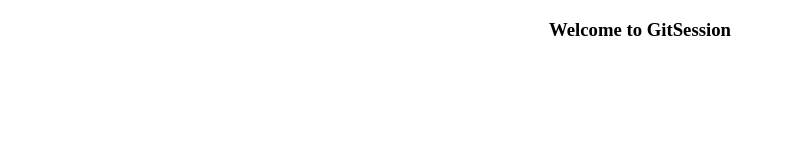
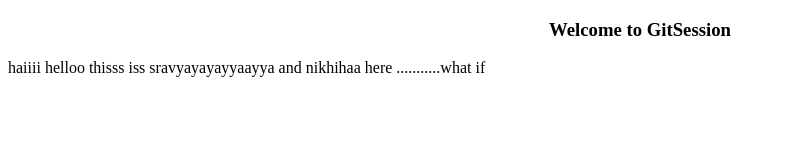
Before and after one commit to sravya-rudraraju06/git_demo, a plain HTML site: page index.html in a window 1280 px wide. Shown: the whole page, without its empty margins (0-785 px from the left). Drawn offline with Linux system fonts and the light colour scheme.

Commit message:
something

```diff
--- a/index.html
+++ b/index.html
@@ -8,5 +8,8 @@
 </head>
 <body>
     <h3> <center>Welcome to GitSession</center> </h3>
+
+
+    <p>haiiii helloo thisss iss sravyayayayyaayya  and nikhihaa here ...........what if </p>
 </body>
 </html>
```
